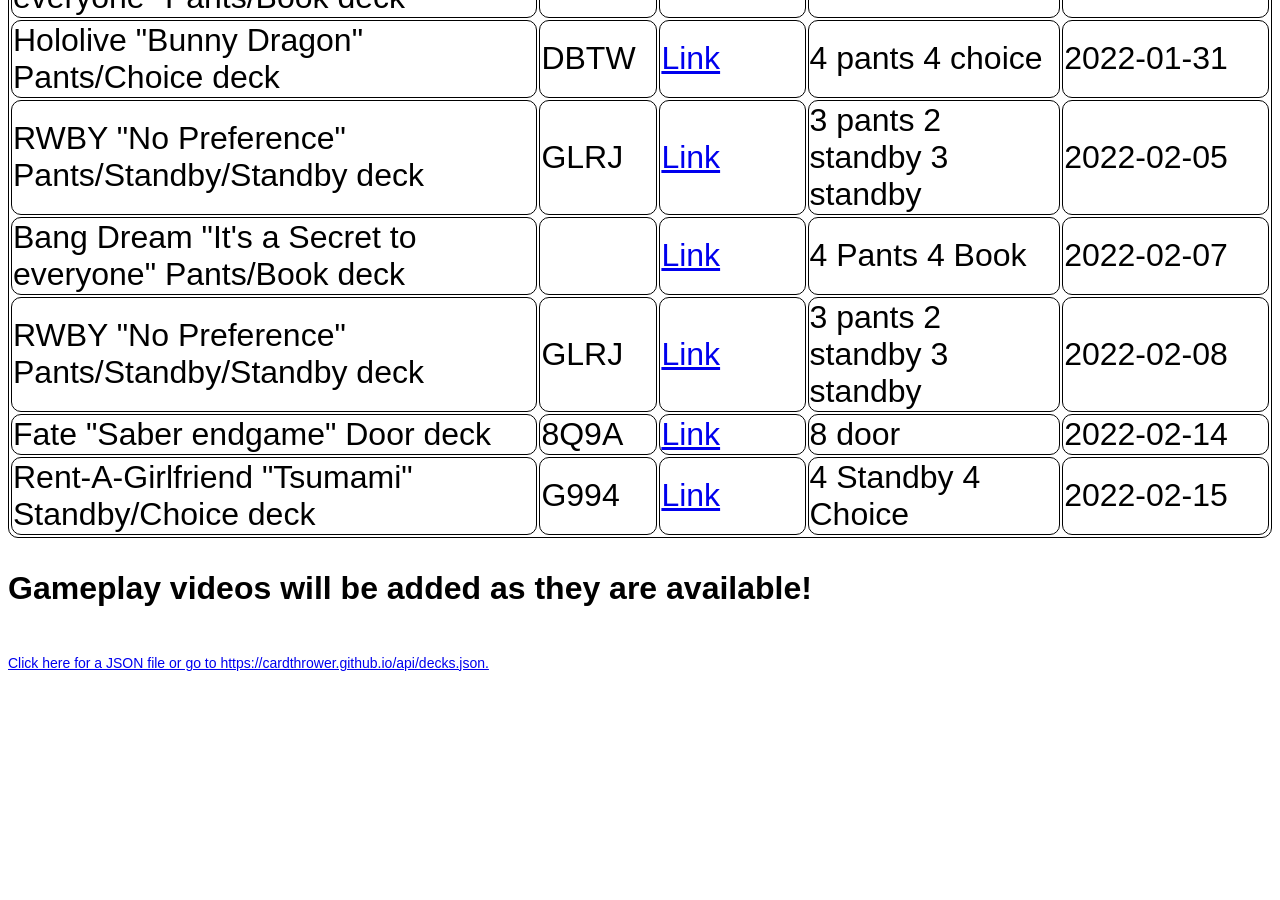
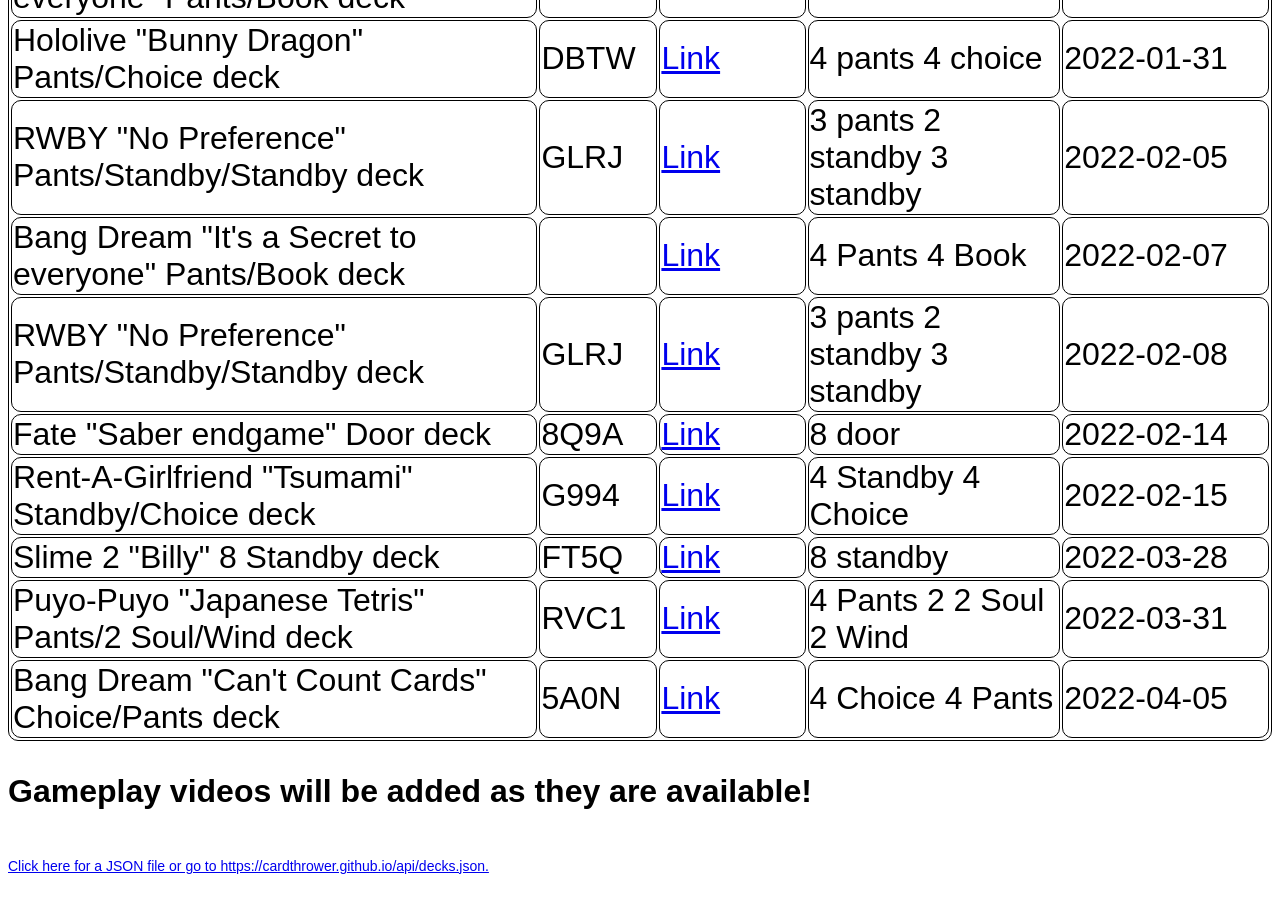
Before and after one commit to cardthrower/cardthrower.github.io, a Jekyll site: the page built from deck.html, in a window 1280 px wide and 900 px high, scrolled down 1812 px. Built offline with Jekyll 4.4.1, drawn with Linux system fonts in a browser that asks for light colours; before the commit the page ends 2509 px from its top, so only the background shows below that.

Commit message:
Updated Database

```diff
--- a/_data/decks.yml
+++ b/_data/decks.yml
@@ -125,3 +125,18 @@
   decklogurl: https://decklog.bushiroad.com/view/G994
   climaxes: 4 Standby 4 Choice
   date: 2022-02-15
+- name: Slime 2 "Billy" 8 Standby deck
+  code: FT5Q
+  decklogurl: https://decklog-en.bushiroad.com/view/FT5Q
+  climaxes: 8 standby
+  date: 2022-03-28
+- name: Puyo-Puyo "Japanese Tetris" Pants/2 Soul/Wind deck
+  code: RVC1
+  decklogurl: https://decklog.bushiroad.com/view/RVC1
+  climaxes: 4 Pants 2 2 Soul 2 Wind
+  date: 2022-03-31
+- name: Bang Dream "Can't Count Cards" Choice/Pants deck
+  code: 5A0N
+  decklogurl: https://decklog.bushiroad.com/view/RVC1
+  climaxes: 4 Choice 4 Pants
+  date: 2022-04-05
```
